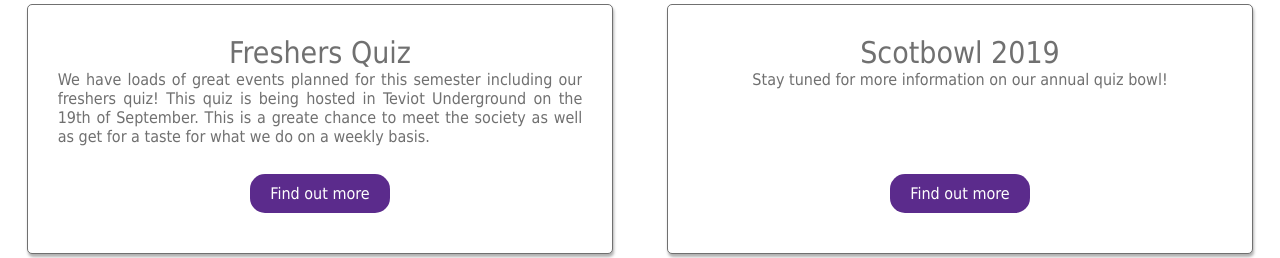
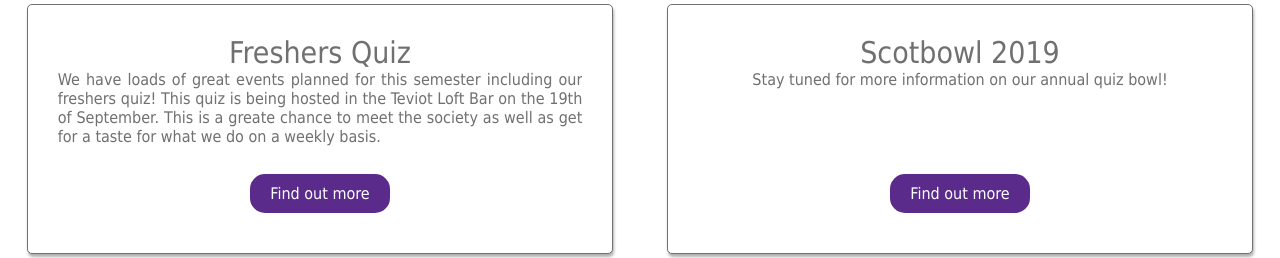
Before and after one commit to freddiejbawden/uoequizsoc, a plain HTML site: page index.html in a window 1280 px wide. Shown: the part 833-1091 px from the top of the page. Drawn offline with nearby package versions, Linux system fonts and the light colour scheme; files whose address does not match are found by name.

Commit message:
Update index.html

```diff
--- a/index.html
+++ b/index.html
@@ -71,7 +71,7 @@
             Freshers Quiz
           </span>
           <div class="description">
-             We have loads of great events planned for this semester including our freshers quiz! This quiz is being hosted in Teviot Underground on the 19th of September. This is a greate chance to meet the society as well as get for a taste for what we do on a weekly basis.
+             We have loads of great events planned for this semester including our freshers quiz! This quiz is being hosted in the Teviot Loft Bar on the 19th of September. This is a greate chance to meet the society as well as get for a taste for what we do on a weekly basis.
           </div>
           <a href="events.html">
           <div class="find-out-more button-temp">
```
